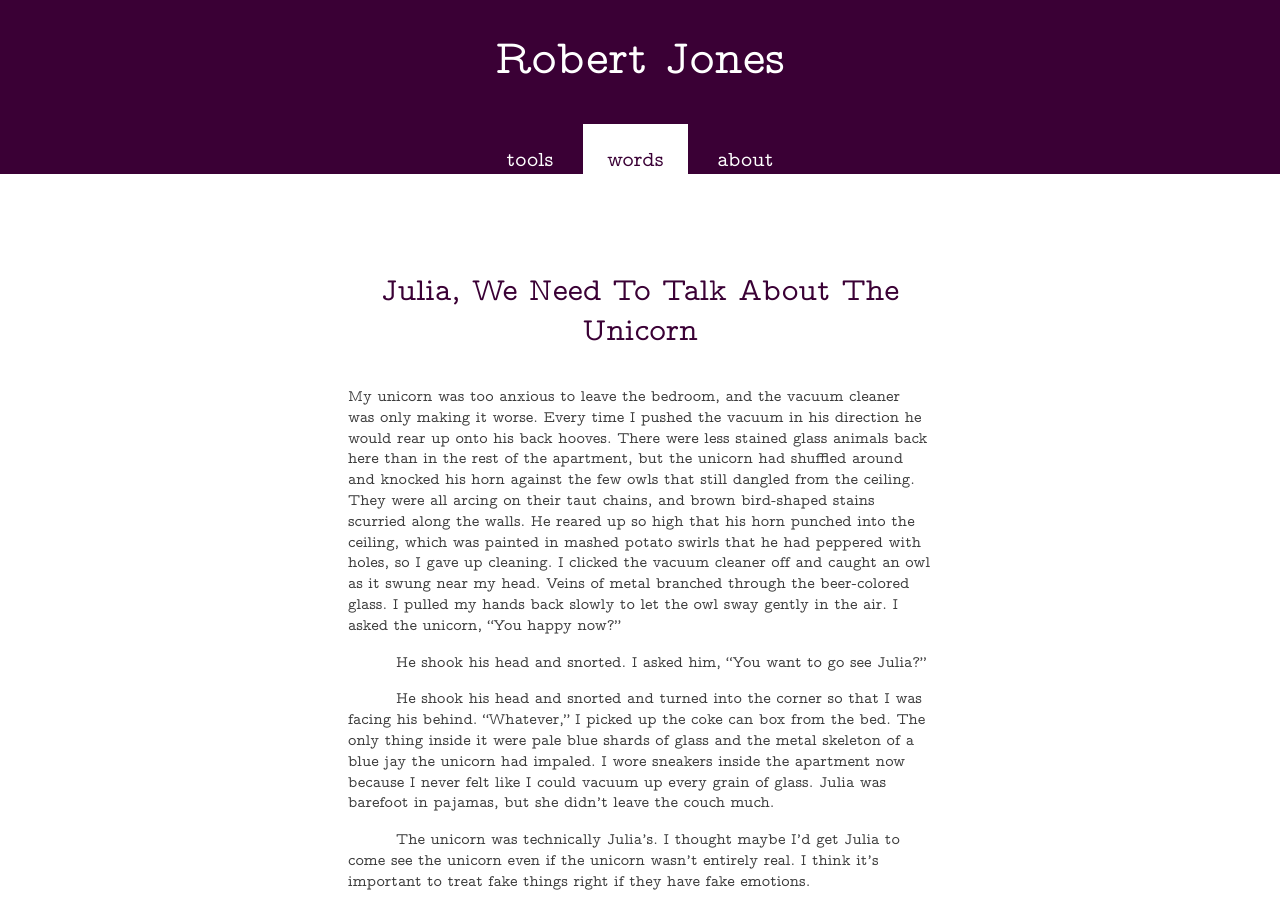
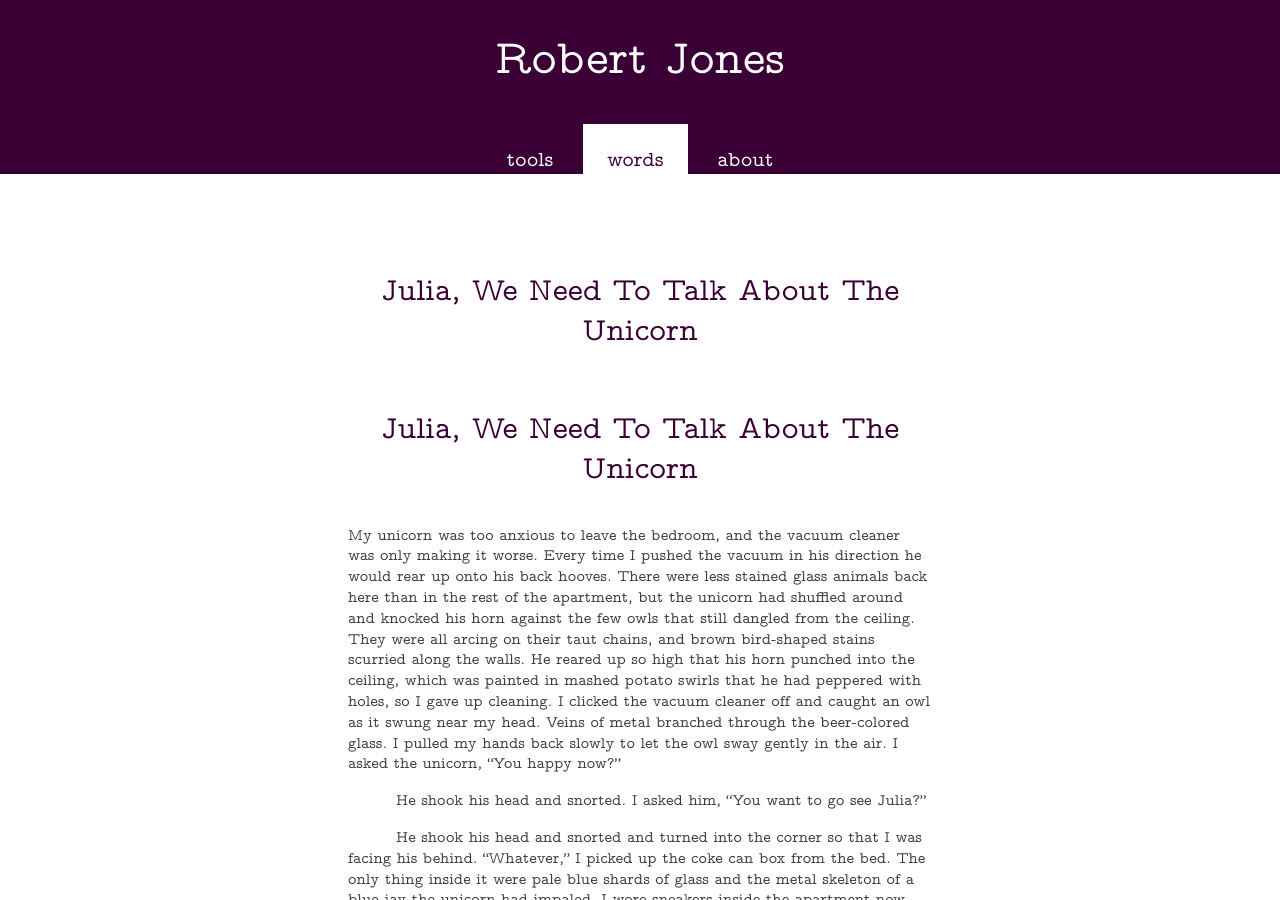
Before and after one commit to rjjiii/rjjiii.github.io, a Jekyll site: the page built from _posts/2022-11-11-Julia,-We-Need-To-Talk-About-The-Unicorn.md, in a window 1280 px wide and 900 px high. Built offline with Jekyll 4.4.1, drawn with Linux system fonts in a browser that asks for light colours; our own code applies the rules of GitHub Pages for plain Markdown files.

Commit message:
Update 2022-11-11-Julia,-We-Need-To-Talk-About-The-Unicorn.md

```diff
--- a/_posts/2022-11-11-Julia,-We-Need-To-Talk-About-The-Unicorn.md
+++ b/_posts/2022-11-11-Julia,-We-Need-To-Talk-About-The-Unicorn.md
@@ -1,3 +1,5 @@
+# Julia, We Need To Talk About The Unicorn
+
 My unicorn was too anxious to leave the bedroom, and the vacuum cleaner was only making it worse. Every time I pushed the vacuum in his direction he would rear up onto his back hooves. There were less stained glass animals back here than in the rest of the apartment, but the unicorn had shuffled around and knocked his horn against the few owls that still dangled from the ceiling. They were all arcing on their taut chains, and brown bird-shaped stains scurried along the walls. He reared up so high that his horn punched into the ceiling, which was painted in mashed potato swirls that he had peppered with holes, so I gave up cleaning. I clicked the vacuum cleaner off and caught an owl as it swung near my head. Veins of metal branched through the beer-colored glass. I pulled my hands back slowly to let the owl sway gently in the air. I asked the unicorn, “You happy now?”
 
 He shook his head and snorted. I asked him, “You want to go see Julia?”
```
